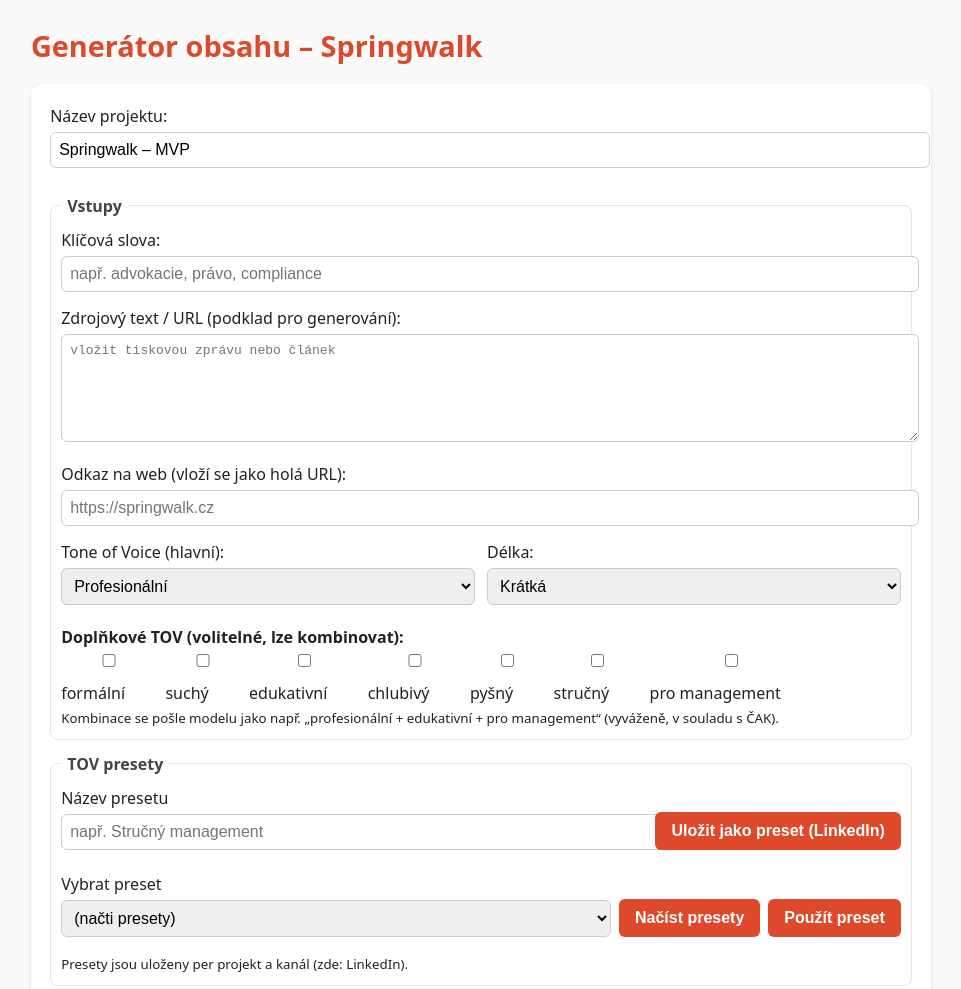
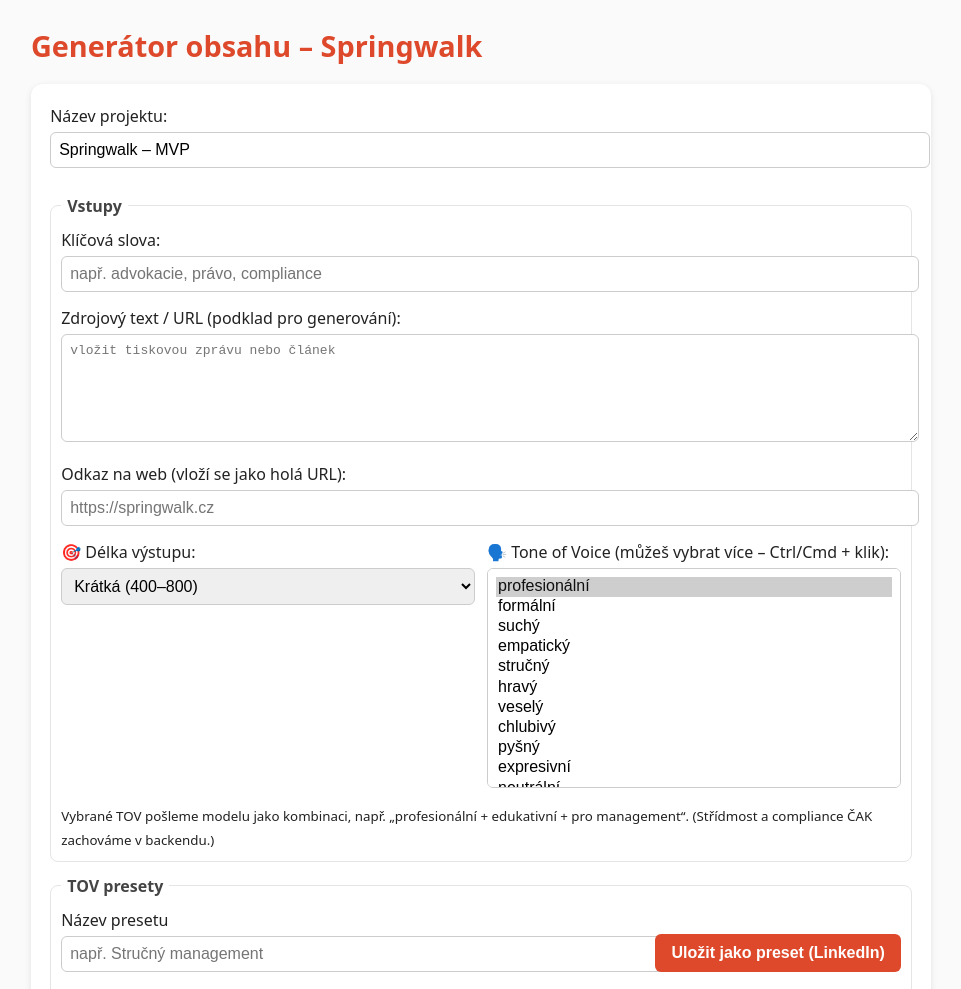
Before and after one commit to SpringWalkMKT/Generator_clanku_02, a plain HTML site: page index.html in a window 1280 px wide. Shown: the top 989 px of the page, without its empty margins (159-1120 px from the left). Drawn offline with Linux system fonts and the light colour scheme.

Commit message:
Update index.html

```diff
--- a/index.html
+++ b/index.html
@@ -38,44 +38,37 @@
       </label><br />
 
       <div style="display:grid; grid-template-columns:1fr 1fr; gap:12px">
-        <label>Tone of Voice (hlavní):<br />
-          <select id="tone">
-            <option value="profesionální" selected>Profesionální</option>
-            <option value="formální">Formální</option>
-            <option value="suchý">Suchý</option>
-            <option value="empatický">Empatický</option>
-            <option value="stručný">Stručný</option>
-            <option value="hravý">Hravý</option>
-            <option value="veselý">Veselý</option>
-            <option value="chlubivý">Chlubivý</option>
-            <option value="pyšný">Pyšný</option>
-            <option value="expresivní">Expresivní</option>
-            <option value="neutrální">Neutrální</option>
-            <option value="edukativní">Edukativní</option>
-            <option value="konzervativní">Konzervativní</option>
-            <option value="pro management">Pro management</option>
+        <label>🎯 Délka výstupu:<br />
+          <!-- hodnoty jsou ID: vk/k/s/d/vd; pro backend mapujeme na krátká/střední/dlouhá -->
+          <select id="length">
+            <option value="vk" data-min="300"  data-max="500">Velmi krátká (300–500)</option>
+            <option value="k"  data-min="400"  data-max="800" selected>Krátká (400–800)</option>
+            <option value="s"  data-min="800"  data-max="1200">Střední (800–1200)</option>
+            <option value="d"  data-min="1200" data-max="1800">Dlouhá (1200–1800)</option>
+            <option value="vd" data-min="1800" data-max="2400">Velmi dlouhá (1800–2400)</option>
           </select>
         </label>
-        <label>Délka:<br />
-          <select id="length">
-            <option value="krátká" selected>Krátká</option>
-            <option value="střední">Střední</option>
-            <option value="dlouhá">Dlouhá</option>
+
+        <label>🗣️ Tone of Voice (můžeš vybrat více – Ctrl/Cmd + klik):<br />
+          <select id="toneMulti" multiple size="10">
+            <option value="profesionální" selected>profesionální</option>
+            <option value="formální">formální</option>
+            <option value="suchý">suchý</option>
+            <option value="empatický">empatický</option>
+            <option value="stručný">stručný</option>
+            <option value="hravý">hravý</option>
+            <option value="veselý">veselý</option>
+            <option value="chlubivý">chlubivý</option>
+            <option value="pyšný">pyšný</option>
+            <option value="expresivní">expresivní</option>
+            <option value="neutrální">neutrální</option>
+            <option value="edukativní">edukativní</option>
+            <option value="konzervativní">konzervativní</option>
+            <option value="pro management">pro management</option>
           </select>
         </label>
       </div>
-
-      <div style="margin-top:6px">
-        <div><strong>Doplňkové TOV (volitelné, lze kombinovat):</strong></div>
-        <label class="inline"><input type="checkbox" name="toneExtra" value="formální"> formální</label>
-        <label class="inline"><input type="checkbox" name="toneExtra" value="suchý"> suchý</label>
-        <label class="inline"><input type="checkbox" name="toneExtra" value="edukativní"> edukativní</label>
-        <label class="inline"><input type="checkbox" name="toneExtra" value="chlubivý"> chlubivý</label>
-        <label class="inline"><input type="checkbox" name="toneExtra" value="pyšný"> pyšný</label>
-        <label class="inline"><input type="checkbox" name="toneExtra" value="stručný"> stručný</label>
-        <label class="inline"><input type="checkbox" name="toneExtra" value="pro management"> pro management</label>
-      </div>
-      <small>Kombinace se pošle modelu jako např. „profesionální + edukativní + pro management“ (vyváženě, v souladu s ČAK).</small>
+      <small>Vybrané TOV pošleme modelu jako kombinaci, např. „profesionální + edukativní + pro management“. (Střídmost a compliance ČAK zachováme v backendu.)</small>
     </fieldset>
 
     <fieldset>
@@ -94,7 +87,7 @@
         <button id="btnLoadPresets" type="button">Načíst presety</button>
         <button id="btnApplyPreset" type="button">Použít preset</button>
       </div>
-      <small>Presety jsou uloženy per projekt a kanál (zde: LinkedIn).</small>
+      <small>Presety jsou uloženy per projekt a kanál (zde: LinkedIn). Ukládá se kompletní kombinace TOV + zvolená délka.</small>
     </fieldset>
 
     <fieldset>
@@ -132,8 +125,8 @@
   <div id="drafts"></div>
 
   <!-- Config dřív než main; query param kvůli cache -->
-  <script src="scripts/config.js?v=2025-10-09h"></script>
-  <script src="scripts/main.js?v=2025-10-09h"></script>
+  <script src="scripts/config.js?v=2025-10-09i"></script>
+  <script src="scripts/main.js?v=2025-10-09i"></script>
   <noscript>Pro použití této stránky povolte JavaScript.</noscript>
 </body>
 </html>
```
